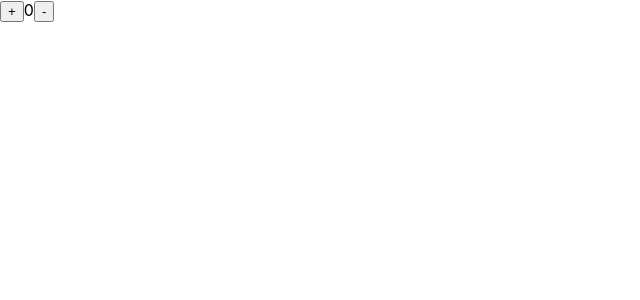
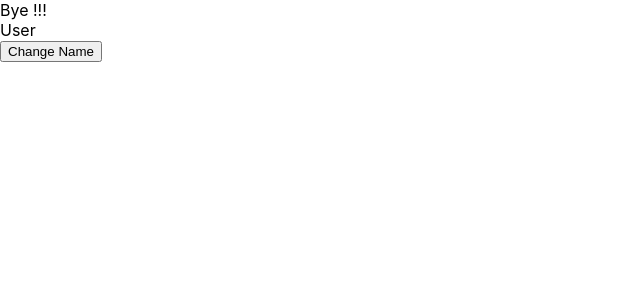
Before and after one commit to thakurutkarsh22/react-oct-fsd, a React (Create React App) app: page / in a window 1280 px wide. Shown: the top 300 px of the page, without its empty margins (0-640 px from the left). Built offline with nearby package versions, Linux system fonts and the light colour scheme.

Commit message:
props conditional rendering

```diff
--- /dev/null
+++ b/src/App.js
@@ -0,0 +1,40 @@
+import { useState } from "react"
+import ByeComponent from "./ByeComponent"
+import HelloComponent from "./HelloCompontnt"
+import IncrementDecrementComponent from "./IncementDecrementCounter/IncrementDecrementComponent"
+
+
+
+function App() {
+
+    // State .... name
+    const [name, setName] = useState("User")
+
+
+    const changeNameHandler = () => {
+        setName("Akash")
+    }
+
+
+    return (
+
+        <>
+
+            <ByeComponent user={name} />
+
+            {/* Button That changes the name....  */}
+
+            <button onClick={changeNameHandler}>Change Name</button>
+        </>
+
+    )
+}
+
+export default App
+
+{/* <HelloComponent name={"akash"} standard={"9th"}/> */}
+
+
+    {/* <ByeComponent /> */}
+
+    {/* <IncrementDecrementComponent /> */}
--- a/src/ByeComponent.js
+++ b/src/ByeComponent.js
@@ -2,14 +2,16 @@ import React from "react";
 
 
 
-function ByeComponent() {
+function ByeComponent(props) {
+
+    const {user} = props;
 
 //    return React.createElement("div", {}, "Data") // node
 
     return (
         <React.Fragment>
             <div>Bye !!!</div>
-            <div>sfsfddsa</div>
+            <div>{user}</div>
         </React.Fragment>
     )
 
--- a/src/HelloCompontnt.js
+++ b/src/HelloCompontnt.js
@@ -16,7 +16,7 @@ function HelloComponent(props) {
   return (
   <>
     <div className='abcd'>
-        Hello guys  my name is {nameState} and I study in asdasd {}.
+        Hello guys  my name is {name} and I study in {standard}.
     </div>
 
     <h1 className='heading'>
--- a/src/IncementDecrementCounter/IncrementDecrementComponent.js
+++ b/src/IncementDecrementCounter/IncrementDecrementComponent.js
@@ -19,33 +19,23 @@ function IncrementDecrementComponent(props) {
 
         // setCounter(counter + 5) // this is not
 
-        for(let i = 0 ;i<1000;i++) {
-            // setCounter(counter + 1) // this code will NOT WORK
+        setCounter((oldValCounter) => oldValCounter + 1 )
 
-            setCounter((oldValCounter) => oldValCounter + 1 ) // this is working
+        // for(let i = 0 ;i<1000;i++) {
+        //     // setCounter(counter + 1) // this code will NOT WORK
 
-        }
+        //     setCounter((oldValCounter) => oldValCounter + 1 ) // this is working
 
-
-
-        // // console.log("Plus increment clicked!!!")
-        // number = number + 1
-
-        // console.log("number debug", number)
-
-        //force to run this function again
+        // }
     }
 
     const minusButtonHandler = () => {
-
         setCounter(counter - 1)
 
-        // console.log("Minus decrement clicked!!!")
-        // number = number - 1
-        // console.log("number debug", number)
     }
+    // UI
 
-    // UI
+
     return (
         <>
             {/* Incremetn sign */}
@@ -55,6 +45,10 @@ function IncrementDecrementComponent(props) {
             {counter}
             {/* Decrement sign */}
             <button onClick={minusButtonHandler}>-</button>
+
+            {counter < 0 ? (<div>
+                Hey there guys you are hitting the negative range
+            </div>) : null }
         </>
 
     )
@@ -90,7 +84,15 @@ export default IncrementDecrementComponent
 */
 
 
-// React renders again (re - run the component function) on 2 cases
+// React renders again (re - run the component function) in 2 cases
 
-// 1. Change in State  ->
-// 2. Change in props ->
+// 1. Change in State  -> setCounter
+// 2. Change in props -> when props change (it basically means parent is re-rendering again, and when parent re renders,
+// there are creation of HTML node and CUSTOM COmponent NODES again.
+// )
+
+
+// JAVASCRIPT EXPRESSION -> inside JSX -> yes
+
+
+// COnditional rendering -> using if else...
--- a/src/index.js
+++ b/src/index.js
@@ -5,16 +5,16 @@ import reportWebVitals from './reportWebVitals';
 import HelloComponent from './HelloCompontnt';
 import ByeComponent from './ByeComponent'
 import IncrementDecrementComponent from './IncementDecrementCounter/IncrementDecrementComponent';
+import App from './App';
 
 const root = ReactDOM.createRoot(document.getElementById('root'));
 // This is where the vitual dom Root is created from the REAL DOm (Basically it is a light copy of real dom node...).
 
 root.render(
   <React.StrictMode>
-    {/* <HelloComponent name={"akash"} standard={"9th"}/> */}
-    {/* <ByeComponent /> */}
 
-    <IncrementDecrementComponent />
+    <App />
+
   </React.StrictMode>
 );
 
```
